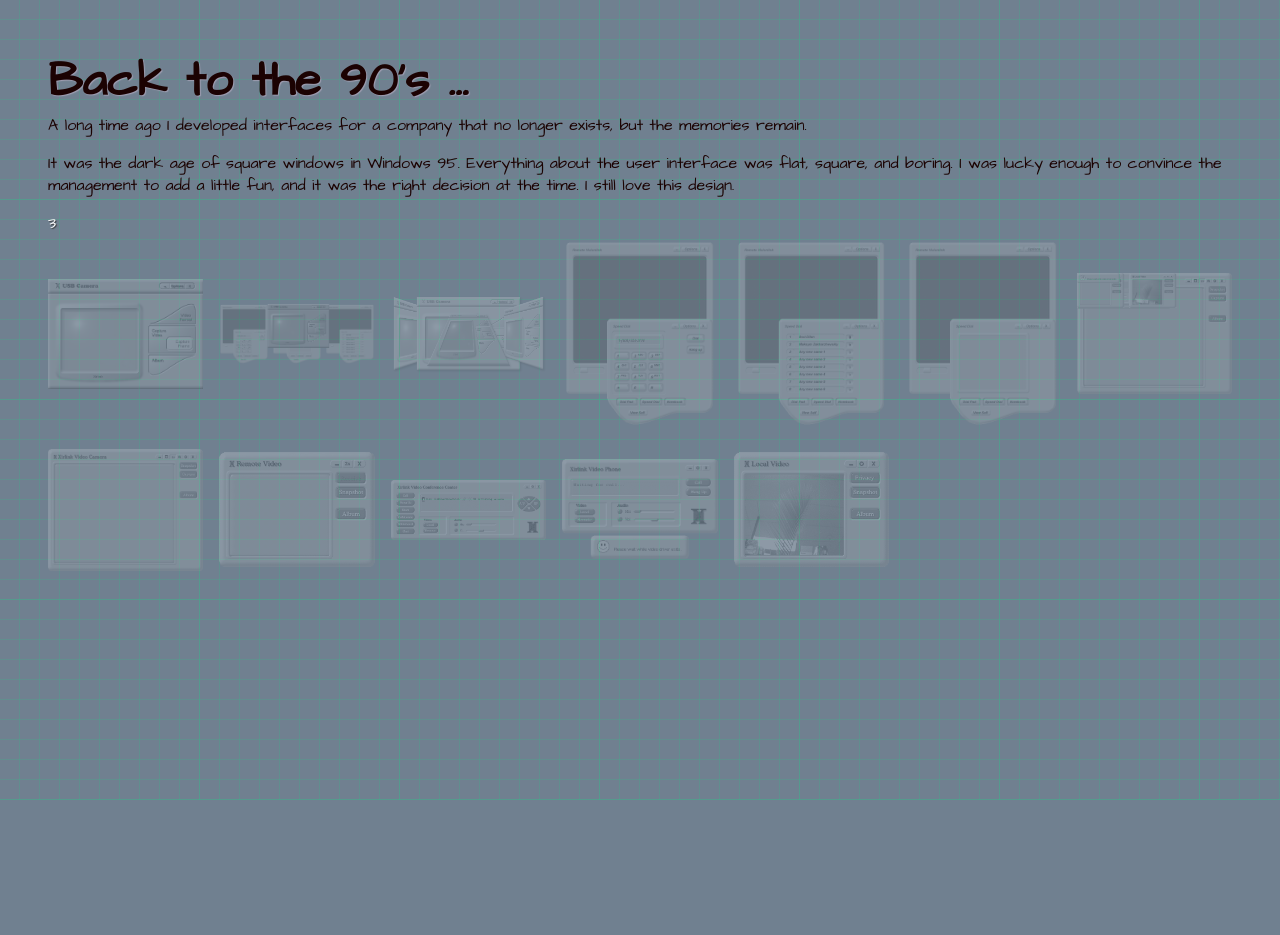
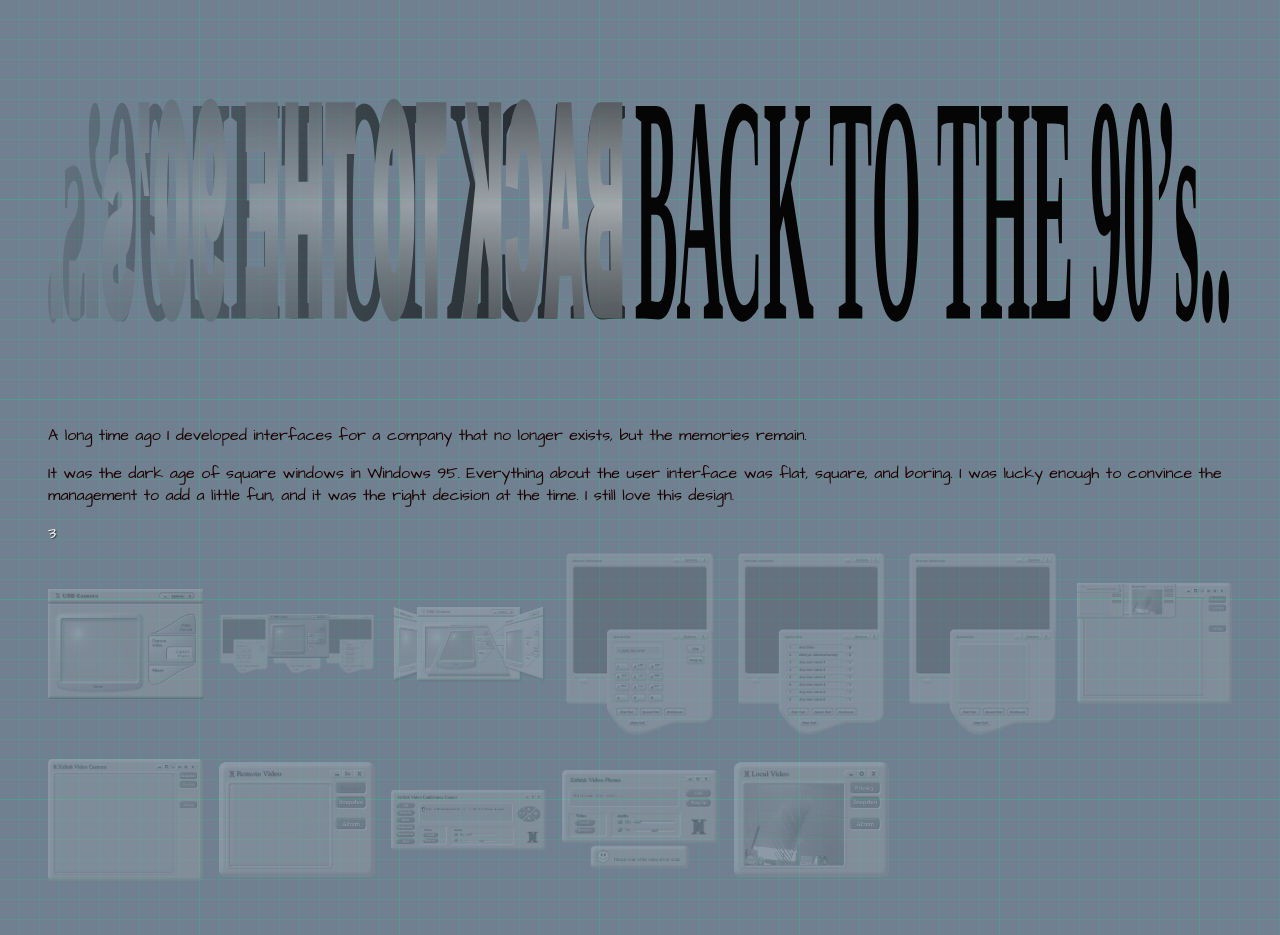
Before and after one commit to maxzz/back-to-90s-html, a plain HTML site: page index.html in a window 1280 px wide. Before the commit the page ends 800 px from the top, so only its background shows below. Drawn offline with Linux system fonts and the light colour scheme.

Commit message:
feature: add SVG title

```diff
--- a/index.html
+++ b/index.html
@@ -15,7 +15,8 @@
 <body class="blueprint">
     <main>
         <header>
-            <h1>Back to the 90's ...</h1>
+            <!-- <h1>Back to the 90's ...</h1> -->
+            <img src="images/title.svg" alt="title" style="filter: grayscale(100%)">
 
             <p>A long time ago I developed interfaces for a company that no longer exists, but the memories remain.</p>
             <p>It was the dark age of square windows in Windows 95. Everything about the user interface was flat, square, and boring. I was lucky enough to convince the management to add a little fun, and it was the right decision at the time. I still love this design.</p>
```
